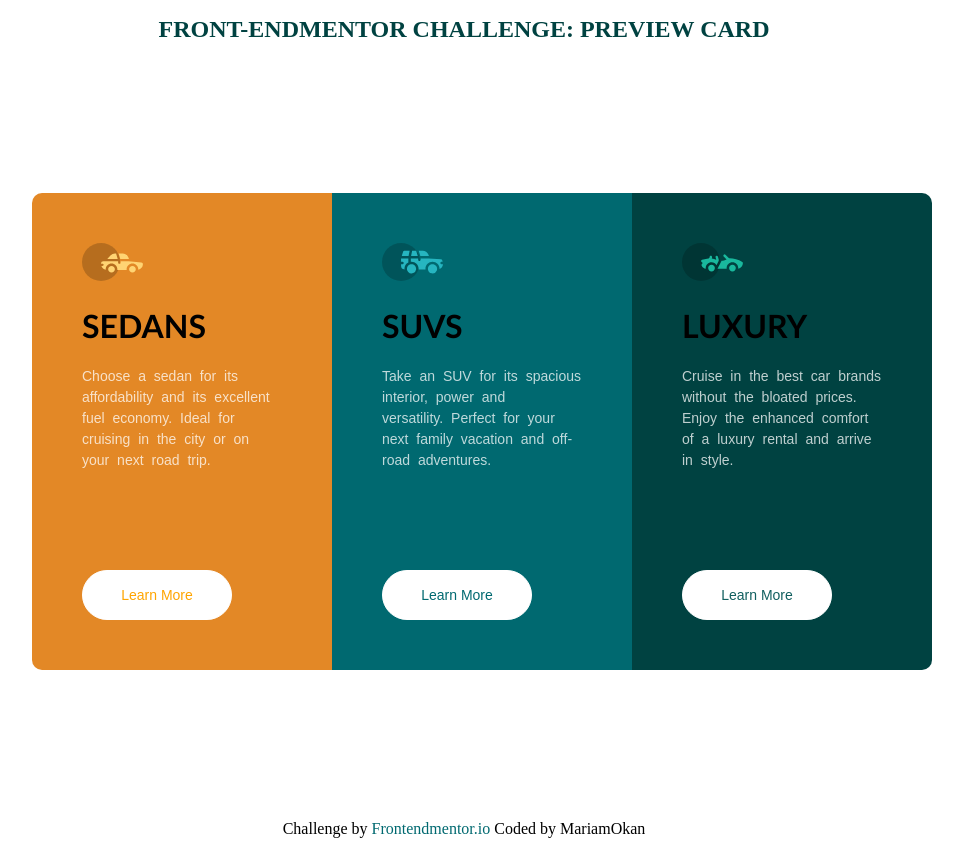
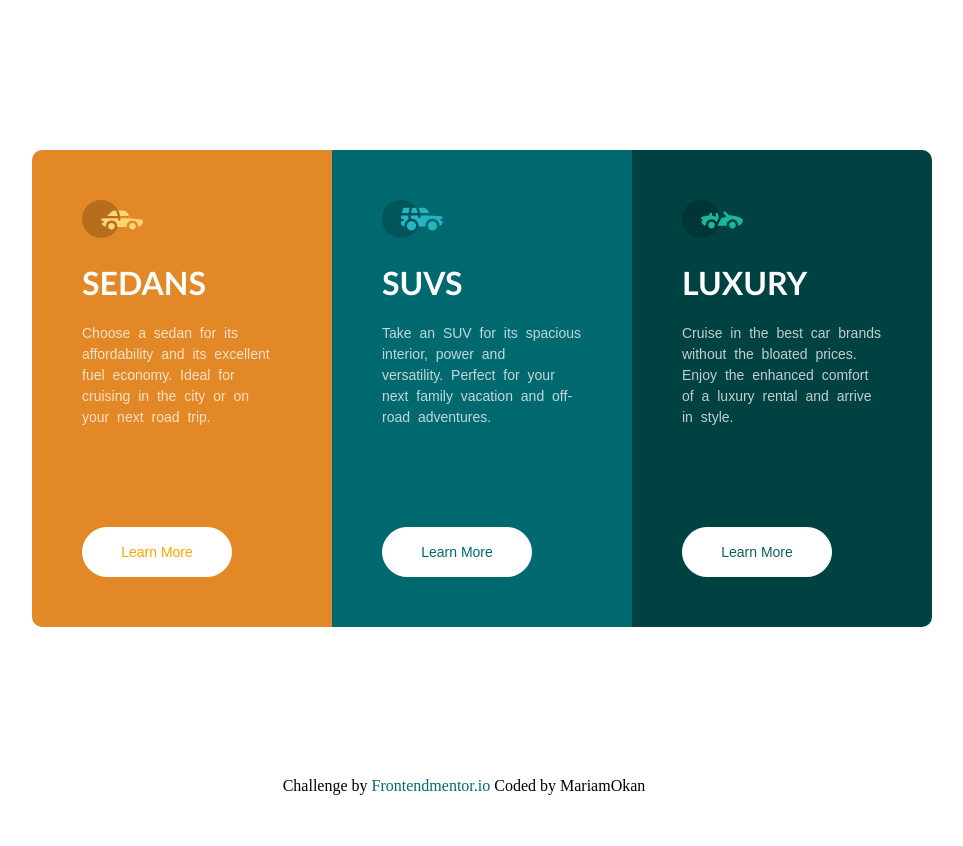
Before and after one commit to MariamOkann/Preview-Card, a plain HTML site: page index.html in a window 1280 px wide. Shown: the whole page, without its empty margins (176-1139 px from the left). After the commit the page ends 803 px from the top, so only its background shows below. Drawn offline with Linux system fonts and the light colour scheme.

Commit message:
Update index.html

```diff
--- a/index.html
+++ b/index.html
@@ -7,28 +7,23 @@
     <title>Preview Card</title>
     <link rel="icon" type="image/x-icon" href="favicon1.ico">
     <style>
-        .heading{
-            text-align: center;
-            color:hsl(179, 100%, 13%);
-            font-size: x-large;
-        }
         .cards{display: flex;
     margin: 150px 200px;
 }
       .sedans{background-color:hsl(31, 77%, 52%);
-              color:hsl(255,255,255);
+              color:hsl(0,0%,100%);
               padding: 50px;
               border-top-left-radius:10px;
               border-bottom-left-radius: 10px;
               font-family: 'Trebuchet MS', 'Lucida Sans Unicode', 'Lucida Grande', 'Lucida Sans', Arial, sans-serif;
 }
       .suvs{background-color:hsl(184, 100%, 22%);
-          color:hsl(255,255,255);
+          color:hsl(0,0%,100%);
           padding: 50px;
           font-family:'Trebuchet MS', 'Lucida Sans Unicode', 'Lucida Grande', 'Lucida Sans', Arial, sans-serif;
 }
      .luxury{background-color:hsl(179, 100%, 13%);
-            color:hsla(255,255,255);
+            color:hsl(0,0%,100%);
             padding: 50px;
             border-top-right-radius: 10px;
             border-bottom-right-radius: 10px;
@@ -59,7 +54,6 @@ a{
     </style>
 </head>
 <body>
-    <h1 class="heading"> FRONT-ENDMENTOR CHALLENGE: PREVIEW CARD</h1>
     <div class="cards">
         <div class="sedans">
             <img src="icon_sedans.svg" alt="sedans icon" style="width: 61px;">
```
